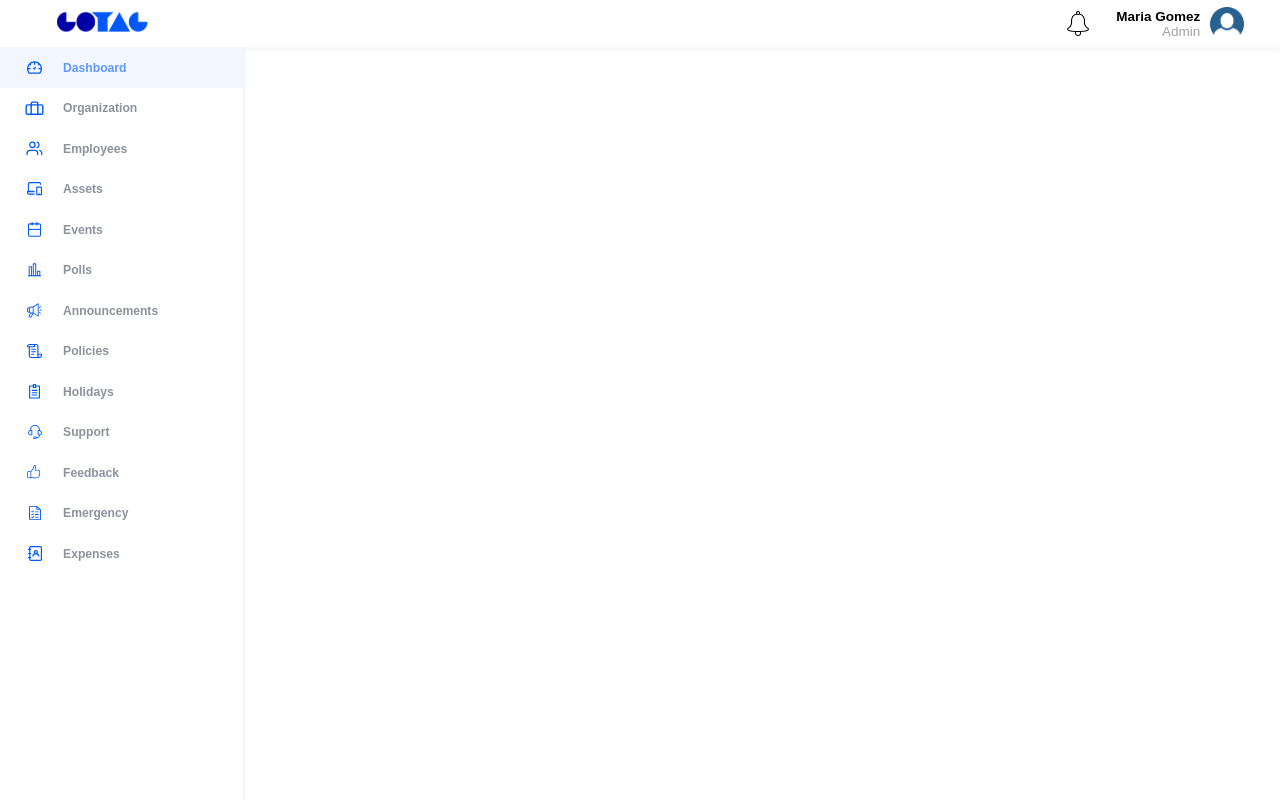
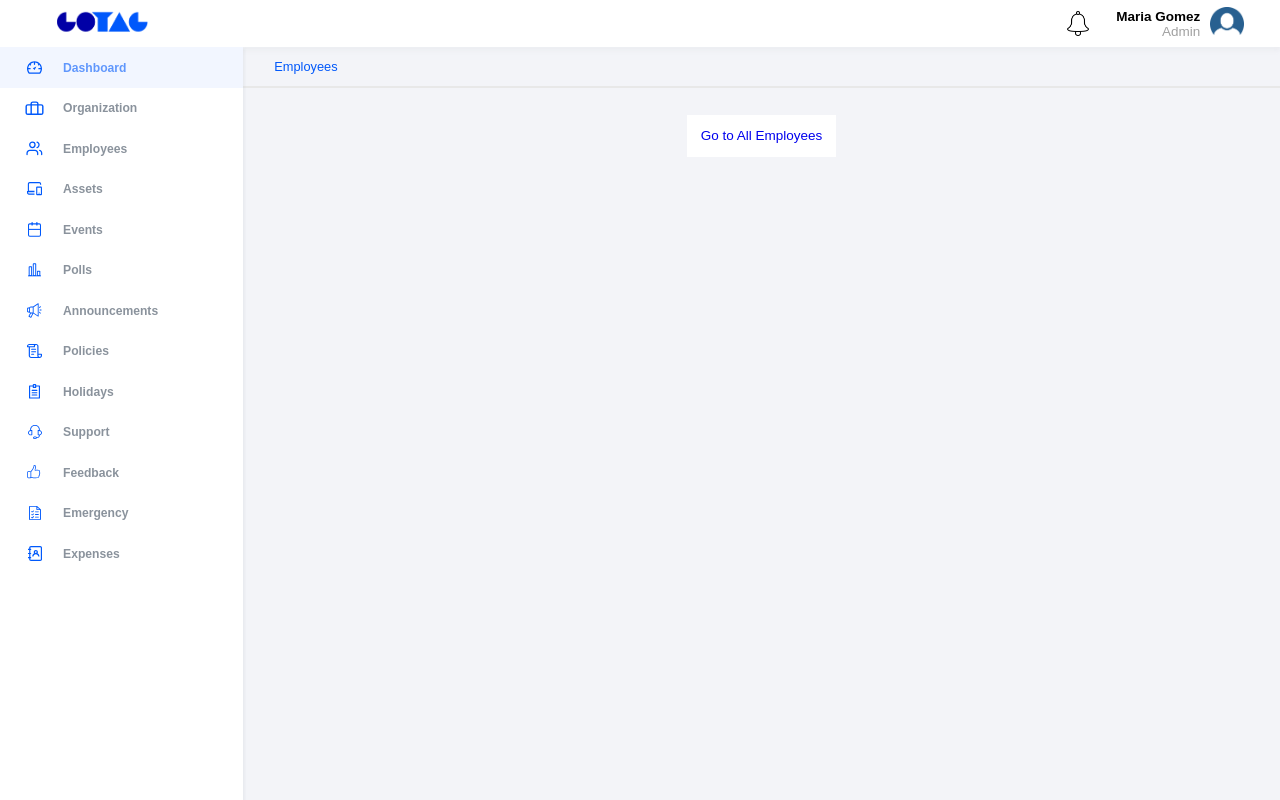
Before and after one commit to Vishwas-MH/gotag, a React (Create React App) app: page /EmployeesCrumbs in a window 1280 px wide. Built offline with nearby package versions, Linux system fonts and the light colour scheme.

Commit message:
breadcrumbs

```diff
--- a/src/App.js
+++ b/src/App.js
@@ -16,6 +16,7 @@ import Organization from './pages/organization/Organization';
 import Policies from './pages/policies/Policies';
 import Polls from './pages/polls/Polls';
 import Support from './pages/support/Support';
+import EmployeesCrumb from './pages/employees/EmployeesCrumb';
 
 const App = () => {
 
@@ -39,6 +40,9 @@ const App = () => {
           <Switch>
             <Route exact path = "/Employees" component={Employees}></Route>
             {/* <Route exact path = "/Employees" component={() => <Employees selected={selected} setSelected={setSelected}/> }></Route> */}
+          </Switch>
+          <Switch>
+            <Route exact path = "/EmployeesCrumbs" component = {EmployeesCrumb}></Route>
           </Switch>
           <Switch>
             <Route exact path = "/Announcements" component={Announcements}></Route>
--- a/src/components/navCard/NavCardList.js
+++ b/src/components/navCard/NavCardList.js
@@ -32,7 +32,7 @@ const NavCardList = [
     icon: icon_employees,
     cardText: "Employees",
     cardText2: "",
-    path: "/Employees",
+    path: "/EmployeesCrumbs",
   },
   {
     id: 4,
--- a/src/pages/employees/Employees.css
+++ b/src/pages/employees/Employees.css
@@ -18,6 +18,10 @@
     display: flex;
     align-items: center;
     padding: 0.5rem 2.3rem 0.5rem 2.3rem;
+}
+
+.employees-breadcrumbs a{
+    text-decoration: none;
 }
 
 .main-crumb{
--- a/src/pages/employees/Employees.js
+++ b/src/pages/employees/Employees.js
@@ -7,6 +7,7 @@ import icon_arrow_down from "../../assets/images/employees/icon_arrow_down.png";
 import EmployeeCardList from "../../components/employeeCard/EmployeeCardList";
 import EmployeeCard from "../../components/employeeCard/EmployeeCard";
 import TableScrollbar from 'react-table-scrollbar';
+import { Link } from "react-router-dom";
 
 const Employees = () => {
 
@@ -19,8 +20,12 @@ const Employees = () => {
     return (
         <section className="employees-page">
             <div className="employees-breadcrumbs">
+                <Link to="/EmployeesCrumbs">
                 <span className="main-crumb">Employees&nbsp;</span>
+                </Link>
+                <Link to="Employees">
                 <span className="sub-crumb"> / All Employees</span>
+                </Link>
             </div>
             <div className="employees-content">
                 <header className="employees-content-header">
--- /dev/null
+++ b/src/pages/employees/EmployeesCrumb.css
@@ -0,0 +1,43 @@
+.employees-page{
+    height: calc(100% - 3.5rem);
+    width: 81%;
+    display: flex;
+    flex-direction: column;
+    justify-content: center;
+    align-items: center;
+    background-color: #f3f4f8;
+    /* padding: 1.5rem 2.3rem 2.5rem 2.3rem; */
+    justify-content: flex-start;
+}
+
+.employees-breadcrumbs{
+    height: 3rem;
+    background-color: #f3f4f8;
+    width: 100%;
+    border-bottom: 2px solid #e8e8e8;
+    display: flex;
+    align-items: center;
+    padding: 0.5rem 2.3rem 0.5rem 2.3rem;
+}
+
+.main-crumb{
+    color: #0058fa;
+    font-size: 0.95rem;
+    cursor: pointer;
+}
+
+/* .sub-crumb{
+    color: #929292;
+    font-size: 0.95rem;
+    cursor: pointer;
+} */
+
+.crumbs-redirect{
+    padding: 1rem;
+    background-color: #ffffff;
+    transform: translateY(2rem);
+}
+
+.crumbs-redirect a{
+    text-decoration: none;
+}
--- /dev/null
+++ b/src/pages/employees/EmployeesCrumb.js
@@ -0,0 +1,21 @@
+import React from "react";
+import "./EmployeesCrumb.css";
+import { Link } from "react-router-dom";
+
+const EmployeesCrumb = () =>{
+    return(
+        <section className="employees-page">
+        <div className="employees-breadcrumbs">
+            <span className="main-crumb">Employees&nbsp;</span>
+            {/* <span className="sub-crumb"> / All Employees</span> */}
+        </div>
+        <div className="crumbs-redirect">
+            <Link to="/Employees">
+                Go to All Employees
+            </Link>
+        </div>
+        </section>
+    );
+}
+
+export default EmployeesCrumb;
```
